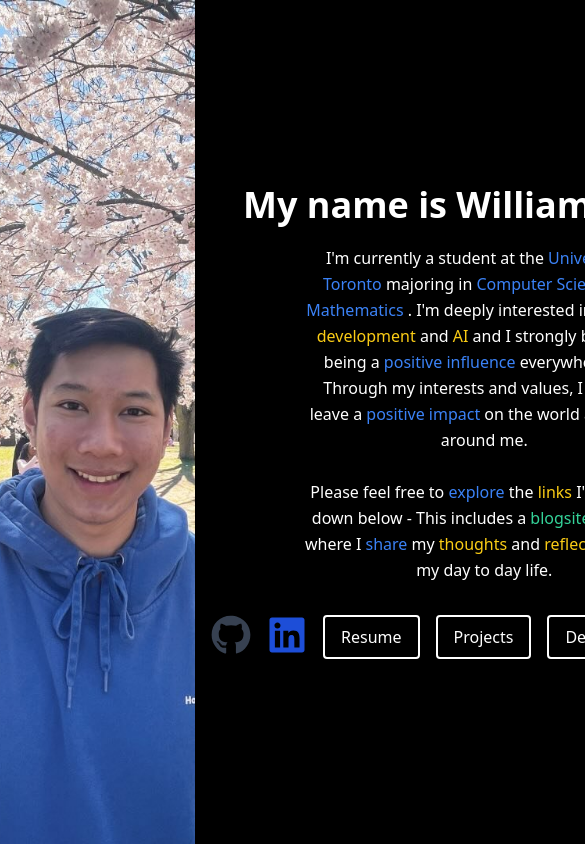
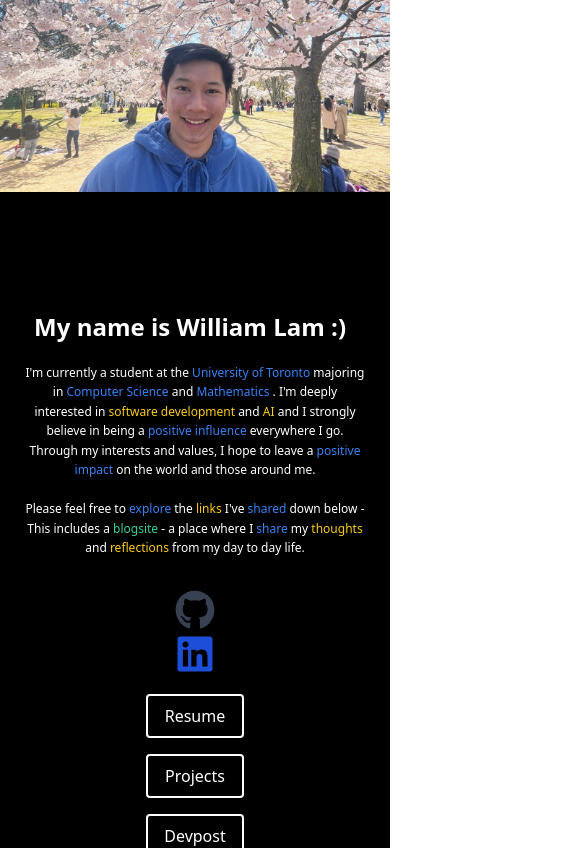
Before and after one commit to williamntlam/Personal-Website, a React (Vite) app: page / in a window 390 px wide. Shown: the top 848 px of the page, 585 px wide, since content can reach past the window. Built offline with nearby package versions, Linux system fonts and the light colour scheme; a web font is replaced by a local one.

Commit message:
feat(accessibility): Added mobile responsive UIUX for my personal website author: William Lam<williamntlam@gmail.com>

```diff
--- a/src/App.tsx
+++ b/src/App.tsx
@@ -3,7 +3,7 @@ import HomeInfo from "./components/HomeInfo";
 
 function App() {
   return (
-    <div className="flex min-h-screen">
+    <div className="flex flex-col md:flex-row min-h-screen">
       <HomePicture />
       <HomeInfo />
     </div>
--- a/src/components/HomeInfo.tsx
+++ b/src/components/HomeInfo.tsx
@@ -5,7 +5,7 @@ import { faGithub, faLinkedin } from "@fortawesome/free-brands-svg-icons";
 const HomeInfo = () => {
   return (
     <div className="flex flex-col items-center justify-center min-h-screen p-4 bg-black">
-      <h1 className="text-4xl font-bold text-white pb-5">
+      <h1 className="text-2xl sm:text-3xl lg:text-4xl font-bold text-white pb-5">
         <center>
           <Typewriter
             words={["Hello!", "My name is William Lam :)", "Enjoy your stay!"]}
@@ -18,7 +18,7 @@ const HomeInfo = () => {
           />
         </center>
       </h1>
-      <p className="text-white leading-relaxed font-montserrat w-2/3 text-center">
+      <p className="text-xs sm:text-sm md:text-base lg:text-lg text-white leading-relaxed font-montserrat w-full sm:w-3/4 lg:w-2/3 text-center px-2 sm:px-4">
         I'm currently a student at the{" "}
         <span className="text-blue-500"> University of Toronto </span> majoring
         in
@@ -40,12 +40,13 @@ const HomeInfo = () => {
         <span className="text-yellow-400">reflections</span> from my day to day
         life.
       </p>
-      <div className="flex flex-col items-center pt-8 space-y-4">
-        <nav className="flex space-x-4">
+      <div className="flex flex-col items-center pt-8 space-y-4 sm:space-y-0 sm:flex-row sm:space-x-4">
+        <nav className="flex flex-col sm:flex-row sm:space-x-4">
           <a
             href="https://github.com/williamntlam"
             target="_blank"
             rel="noopener noreferrer"
+            className="text-center"
           >
             <FontAwesomeIcon
               icon={faGithub}
@@ -56,6 +57,7 @@ const HomeInfo = () => {
             href="https://www.linkedin.com/in/william-lam-b3a8a2213/"
             target="_blank"
             rel="noopener noreferrer"
+            className="text-center"
           >
             <FontAwesomeIcon
               icon={faLinkedin}
@@ -64,25 +66,25 @@ const HomeInfo = () => {
           </a>
           <a
             href=""
-            className="bg-black text-white px-4 py-2 rounded border-2 border-white hover:bg-blue-900"
+            className="bg-black text-white px-4 py-2 rounded border-2 border-white hover:bg-blue-900 text-center mt-4 sm:mt-0"
           >
             Resume
           </a>
           <a
             href=""
-            className="bg-black text-white px-4 py-2 rounded border-2 border-white hover:bg-blue-900"
+            className="bg-black text-white px-4 py-2 rounded border-2 border-white hover:bg-blue-900 text-center mt-4 sm:mt-0"
           >
             Projects
           </a>
           <a
             href="https://devpost.com/williamntlam"
-            className="bg-black text-white px-4 py-2 rounded border-2 border-white hover:bg-blue-900"
+            className="bg-black text-white px-4 py-2 rounded border-2 border-white hover:bg-blue-900 text-center mt-4 sm:mt-0"
           >
             Devpost
           </a>
           <a
             href="https://williams-reflections.netlify.app/"
-            className="bg-black text-white px-4 py-2 rounded border-2 border-white hover:bg-blue-900"
+            className="bg-black text-white px-4 py-2 rounded border-2 border-white hover:bg-blue-900 text-center mt-4 sm:mt-0"
           >
             Blogsite
           </a>
--- a/src/components/HomePicture.tsx
+++ b/src/components/HomePicture.tsx
@@ -2,7 +2,7 @@ import profilePicture from "/homePicture.jpg";
 
 const HomePicture = () => {
   return (
-    <div className="flex-none w-1/2 h-auto">
+    <div className="w-full h-48 md:h-auto">
       <img
         src={profilePicture}
         alt="Nice picture for the home page."
```
